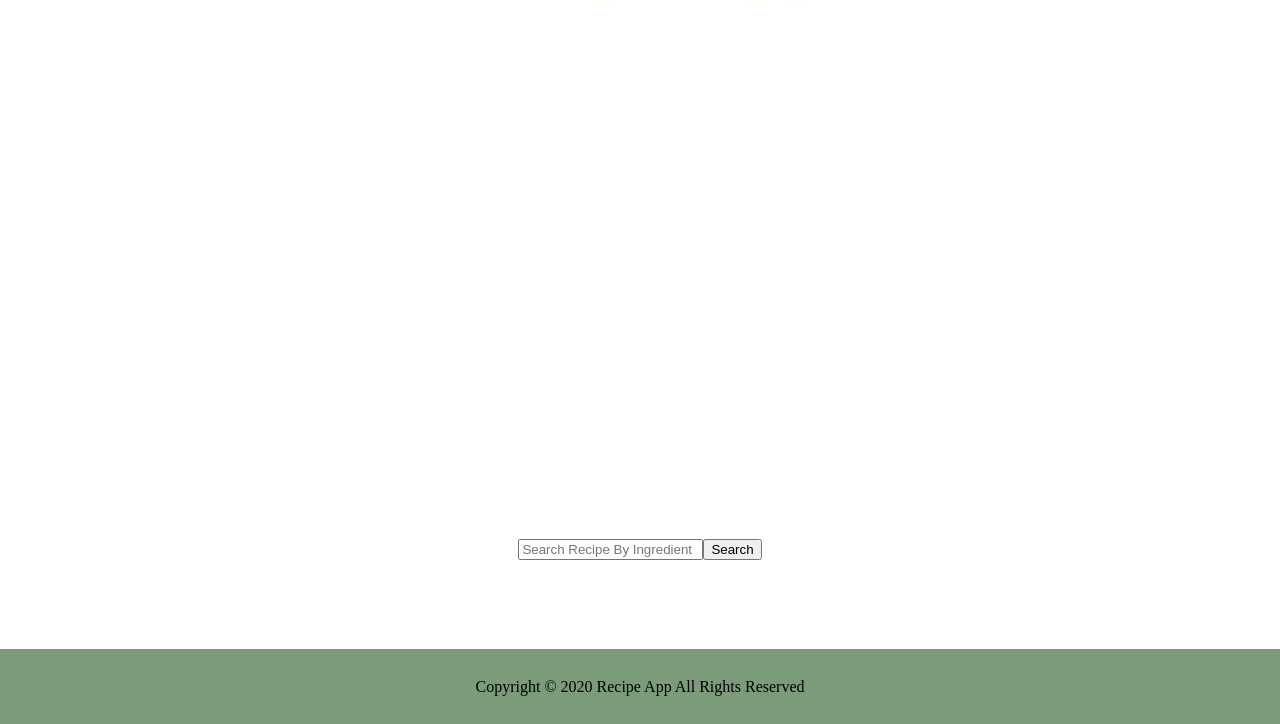
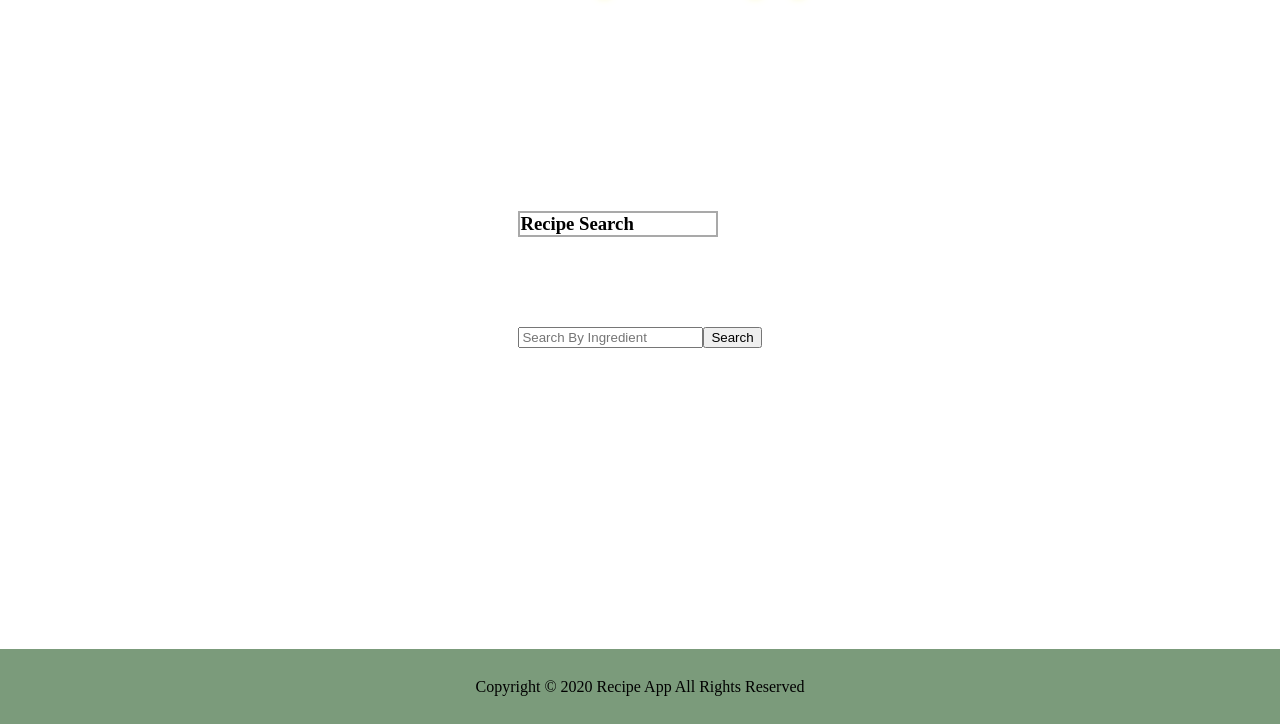
Before and after one commit to alyssak37/Project-one, a plain HTML site: page index.html in a window 1280 px wide. Shown: the part 76-800 px from the top of the page. Drawn offline with nearby package versions, Linux system fonts and the light colour scheme; no server answers.

Commit message:
adds a bit of styling to recipe card

```diff
--- a/css/style.css
+++ b/css/style.css
@@ -23,6 +23,21 @@ main > section {
 
 }
 
+.card {
+    text-transform: capitalize;
+    height: 300 px;
+    width: 200px;
+}
+
+.outline {
+    border: 2px solid darkgrey;
+}
+.flex-ctr {
+    display: flex;
+    justify-content: center;
+    align-items: center;
+}
+
 header, footer {
     display: flex;
     align-items: center;
@@ -46,8 +61,3 @@ form {
     height: 200px;
 
 }
-
-.box {
-    display: flex;
-    height: 150px;
-}
--- a/index.html
+++ b/index.html
@@ -14,13 +14,17 @@
         <h1>Recipe App</h1>
     </header>
     <main class="flex-ctr">
-        <section id="box" class="flex-ctr">
-        </section>
-    </main>
+    <section id="cards">
+        <article class="card outline">
+            <h3>Recipe Search</h3>
+        </article>
     <form>
-        <input type="text" placeholder="Search Recipe By Ingredient">
+        <input type="text" placeholder="Search By Ingredient">
         <input type="submit" value="Search">
     </form>
+
+    </section>
+    </main>
     <footer>
         <p>Copyright &copy; 2020 Recipe App All Rights Reserved</p>
     </footer>
```
